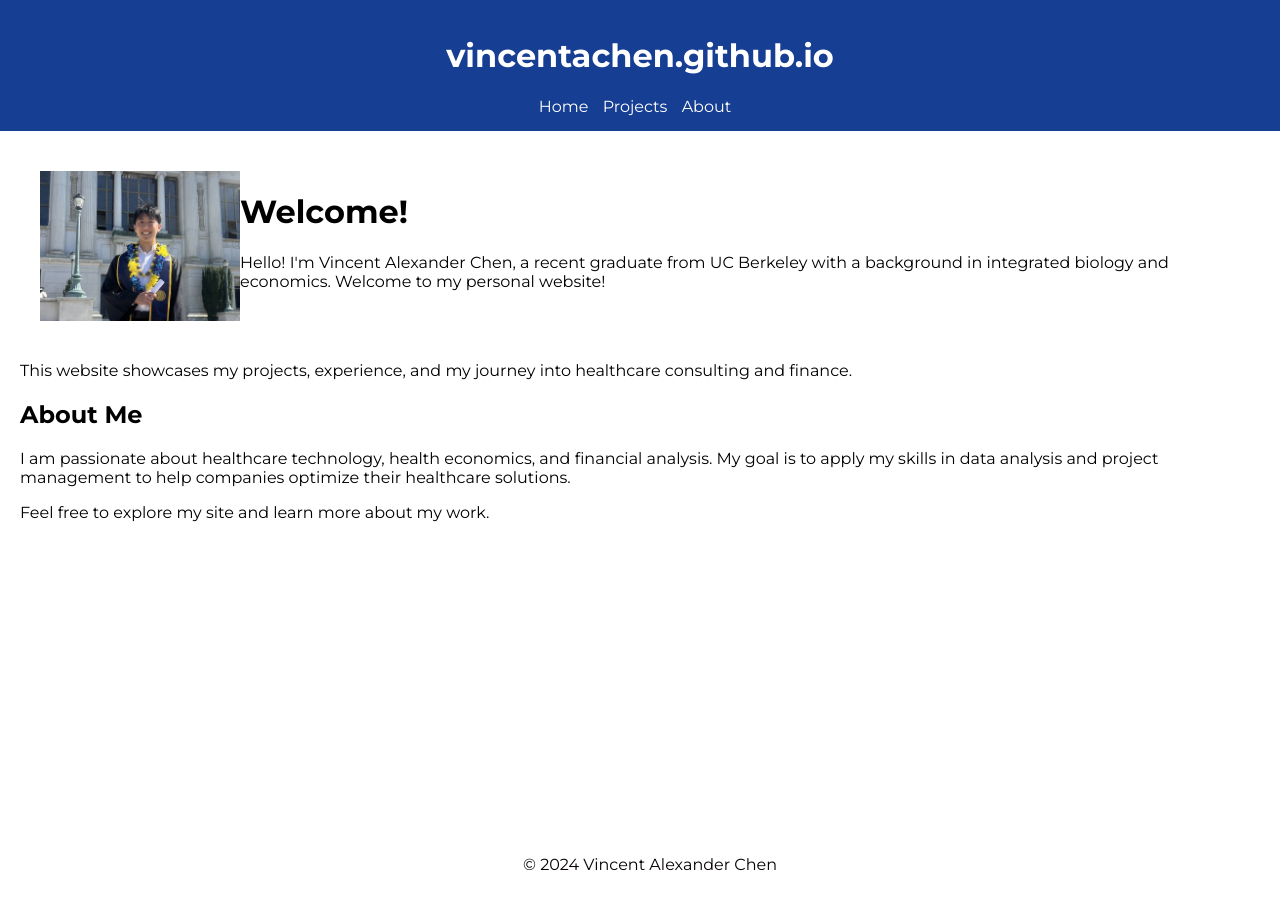
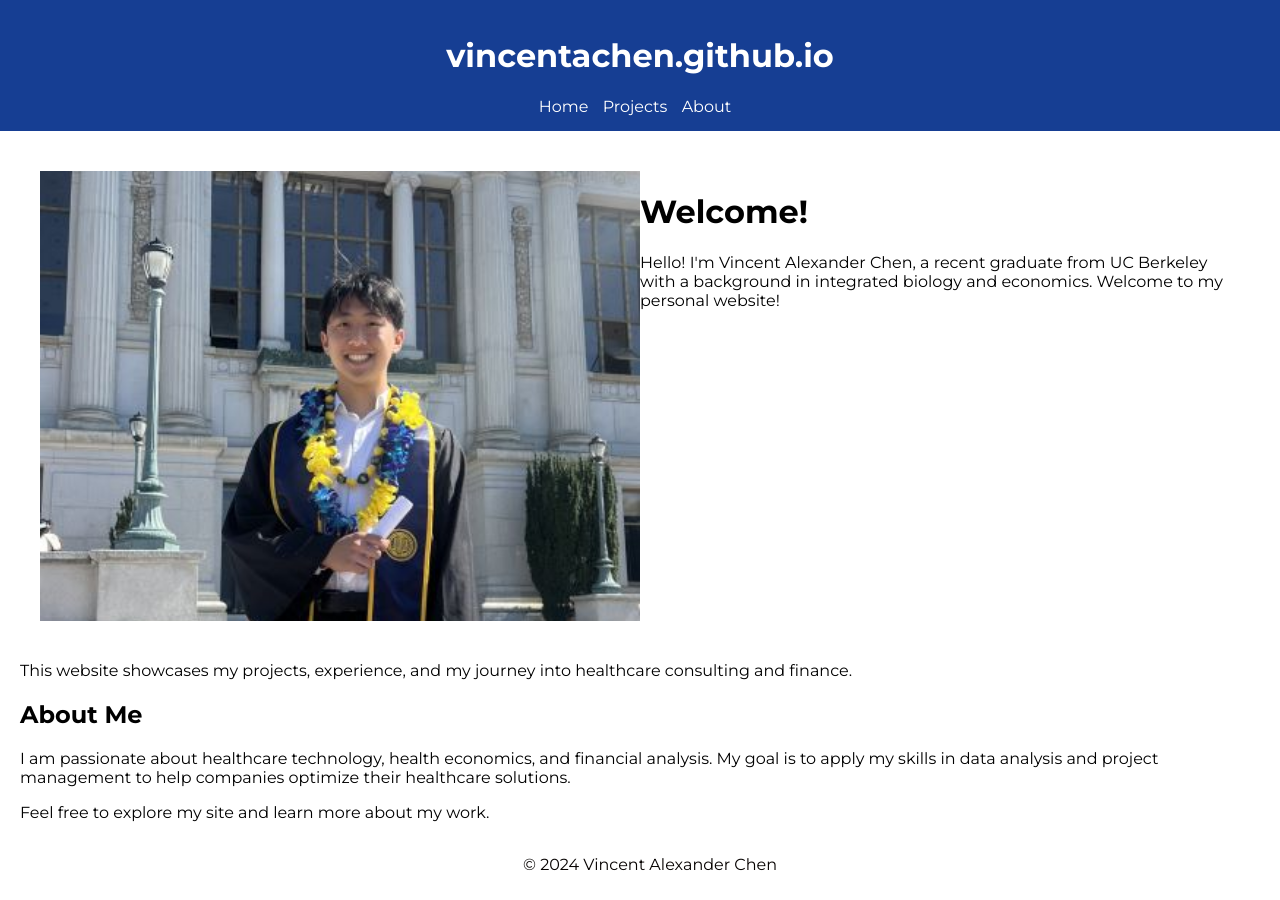
Before and after one commit to vincentachen/vincentachen.github.io, a Jekyll site: the page built from index.md, in a window 1280 px wide. Built offline with Jekyll 4.4.1, drawn with Linux system fonts in a browser that asks for light colours.

Commit message:
Update styles.css

```diff
--- a/assets/css/styles.css
+++ b/assets/css/styles.css
@@ -23,8 +23,8 @@ header {
 
 
 .profile-img {
-     width: 200px; /* Adjust size as needed */
-    height: 150px; /* Adjust size as needed */
+     width: 600px; /* Adjust size as needed */
+    height: 450px; /* Adjust size as needed */
     object-fit: cover; /* Ensures the image covers the container without distortion */
 }
 
```
